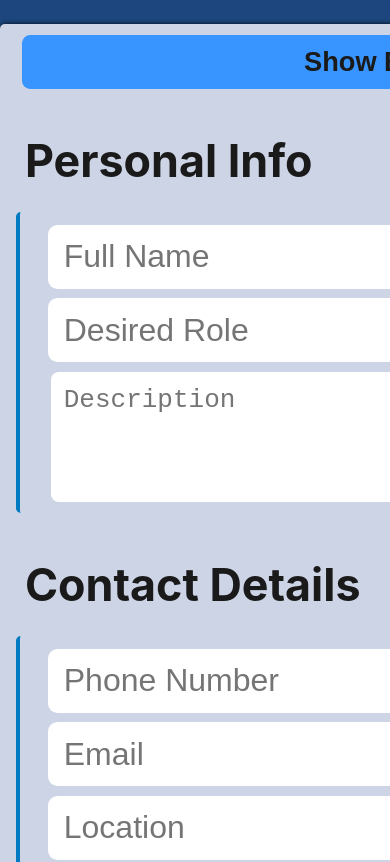
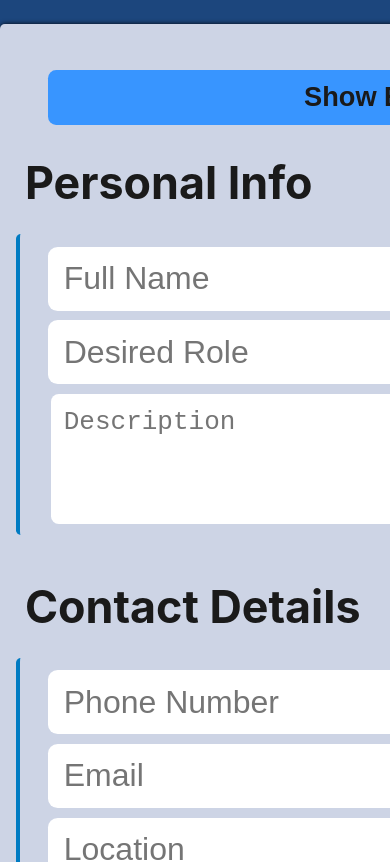
Before and after one commit to G-Cioni/cv-creator, a React (Create React App) app: page / in a window 390 px wide. Shown: the top 862 px of the page. Built offline with nearby package versions, Linux system fonts and the light colour scheme.

Commit message:
Implemented css for example Form Data

```diff
--- a/src/styles/App.css
+++ b/src/styles/App.css
@@ -44,6 +44,7 @@ body {
   box-shadow: var(--box-shadow);
   margin: 1.5vh;
   width: 25em;
+  align-self: start;
 }
 
 .form {
@@ -130,9 +131,14 @@ button:focus {
   width: 2em;
 }
 
-#generatePdfBtn {
+#generatePdfBtn,
+#exampleDataBtn {
+  width: 87%;
   margin-bottom: 1.2em;
-  width: 87%;
+}
+
+#exampleDataBtn {
+  margin-top: 1.2em;
 }
 
 /* ====
@@ -154,6 +160,7 @@ button:focus {
   height: var(--cv-height);
   margin-bottom: 1.5vh;
   margin-right: 1.5vh;
+  margin-top: 1.5vh;
   overflow-y: scroll;
   position: sticky;
   top: 1.5vh;
@@ -420,9 +427,15 @@ p {
     width: 94.5%;
     font-size: 1.7rem;
   }
-  #generatePdfBtn {
+
+  #generatePdfBtn,
+  #exampleDataBtn {
+    width: 88%;
     margin-top: 1.7em;
-    width: 88%;
+  }
+
+  #exampleDataBtn {
+    margin-bottom: -0.5em;
   }
 
   input,
```
